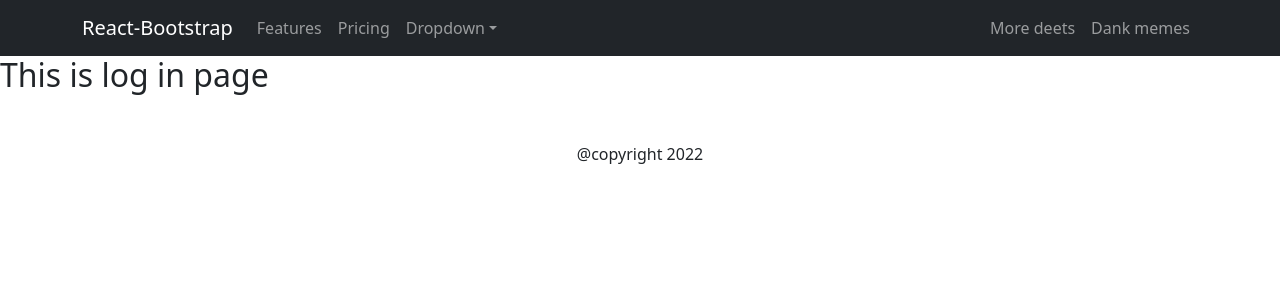
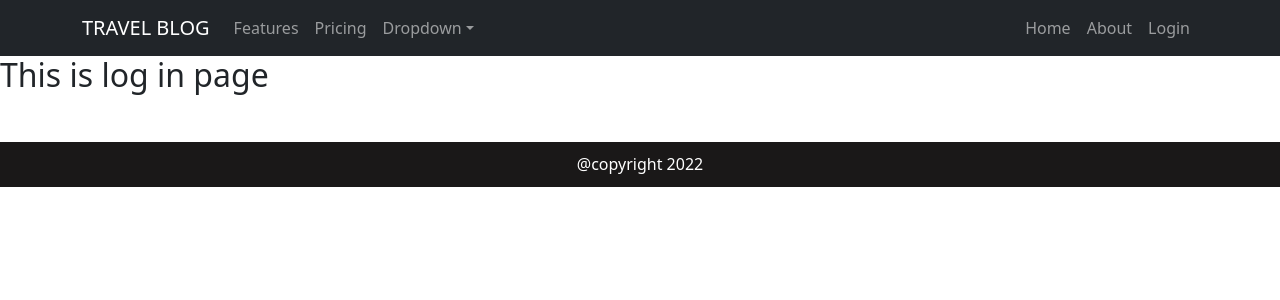
Before and after one commit to tanianasrin1/independent-service-provider-a10, a React (Create React App) app: page /login in a window 1280 px wide. Shown: the top 300 px of the page. Built offline with nearby package versions, Linux system fonts and the light colour scheme.

Commit message:
footer fixed

```diff
--- a/src/pages/Shared/Footer/Footer.css
+++ b/src/pages/Shared/Footer/Footer.css
@@ -0,0 +1,10 @@
+.footer{
+    width: 100%;
+    background-color: rgb(26, 24, 24);
+    height: 45px;
+    color: white;
+}
+.footer-title{
+    padding: 10px;
+
+}
--- a/src/pages/Shared/Footer/Footer.js
+++ b/src/pages/Shared/Footer/Footer.js
@@ -1,12 +1,15 @@
 import React from 'react';
+import './Footer.css'
 
 const Footer = () => {
     const today = new Date();
     const year = today.getFullYear();
     return (
-        <footer className='text-center mt-5'>
-            <p> @copyright {year} </p>
+       <div className='footer'>
+            <footer className='text-center mt-5'>
+            <p className='footer-title'> @copyright {year} </p>
         </footer>
+       </div>
     );
 };
 
--- a/src/pages/Shared/Header/Header.js
+++ b/src/pages/Shared/Header/Header.js
@@ -1,13 +1,14 @@
 import React from 'react';
 import { Container, Nav, Navbar, NavDropdown } from 'react-bootstrap';
+import { Link } from 'react-router-dom';
 // import logo from '../../../images/logo/p1.png'
 
 const Header = () => {
     return (
         <>
- <Navbar collapseOnSelect expand="lg" bg="dark" variant="dark">
+ <Navbar collapseOnSelect expand="lg" sticky='top' bg="dark" variant="dark">
   <Container>
-  <Navbar.Brand href="#home">React-Bootstrap</Navbar.Brand>
+  <Navbar.Brand as={Link} to="/">TRAVEL BLOG</Navbar.Brand>
   <Navbar.Toggle aria-controls="responsive-navbar-nav" />
   <Navbar.Collapse id="responsive-navbar-nav">
     <Nav className="me-auto">
@@ -22,10 +23,9 @@ const Header = () => {
       </NavDropdown>
     </Nav>
     <Nav>
-      <Nav.Link href="#deets">More deets</Nav.Link>
-      <Nav.Link eventKey={2} href="#memes">
-        Dank memes
-      </Nav.Link>
+      <Nav.Link as={Link} to="/">Home</Nav.Link>
+      <Nav.Link as={Link} to="/about">About</Nav.Link>
+      <Nav.Link as={Link} to="/login">Login</Nav.Link>
     </Nav>
   </Navbar.Collapse>
   </Container>
```
